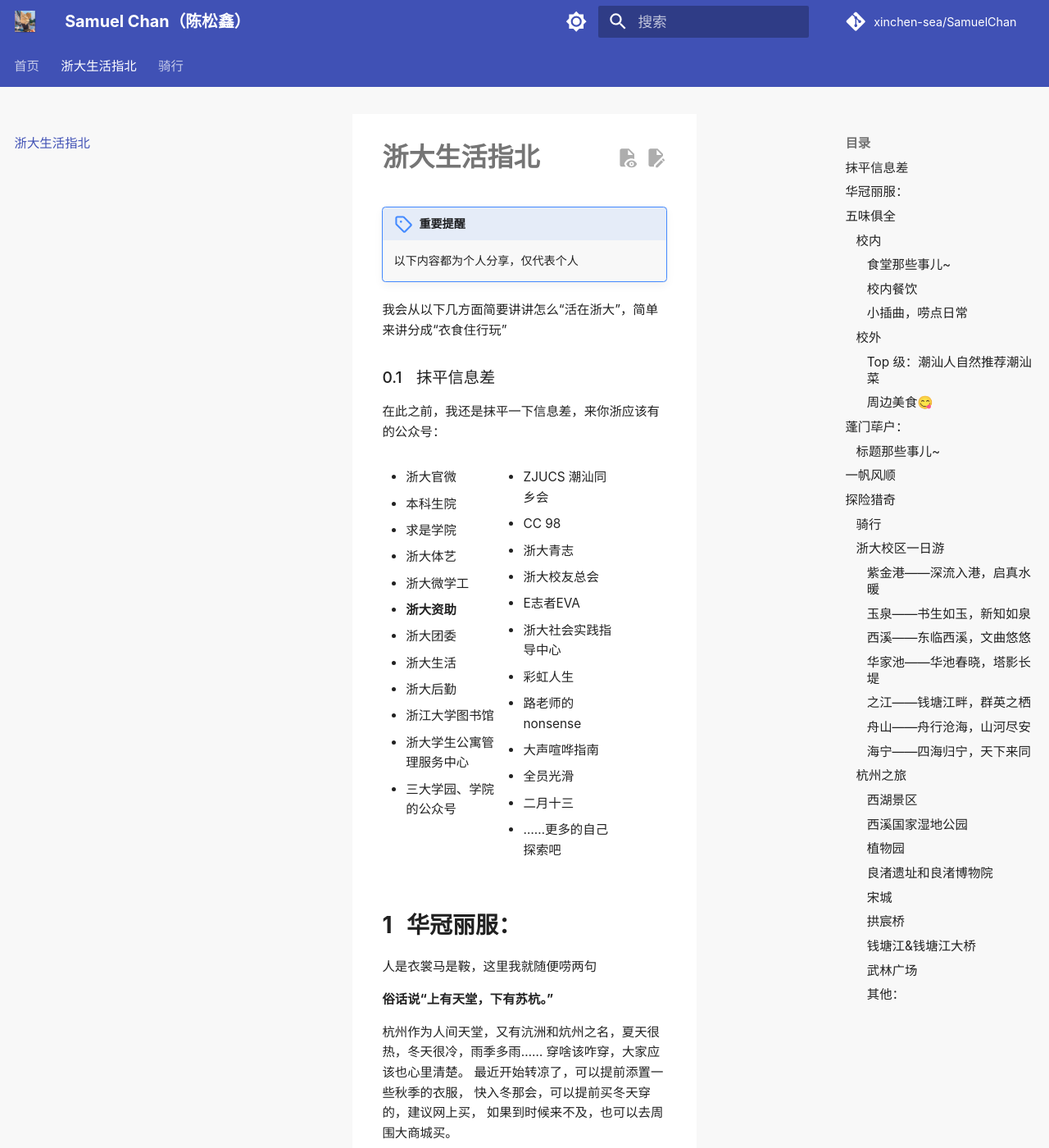
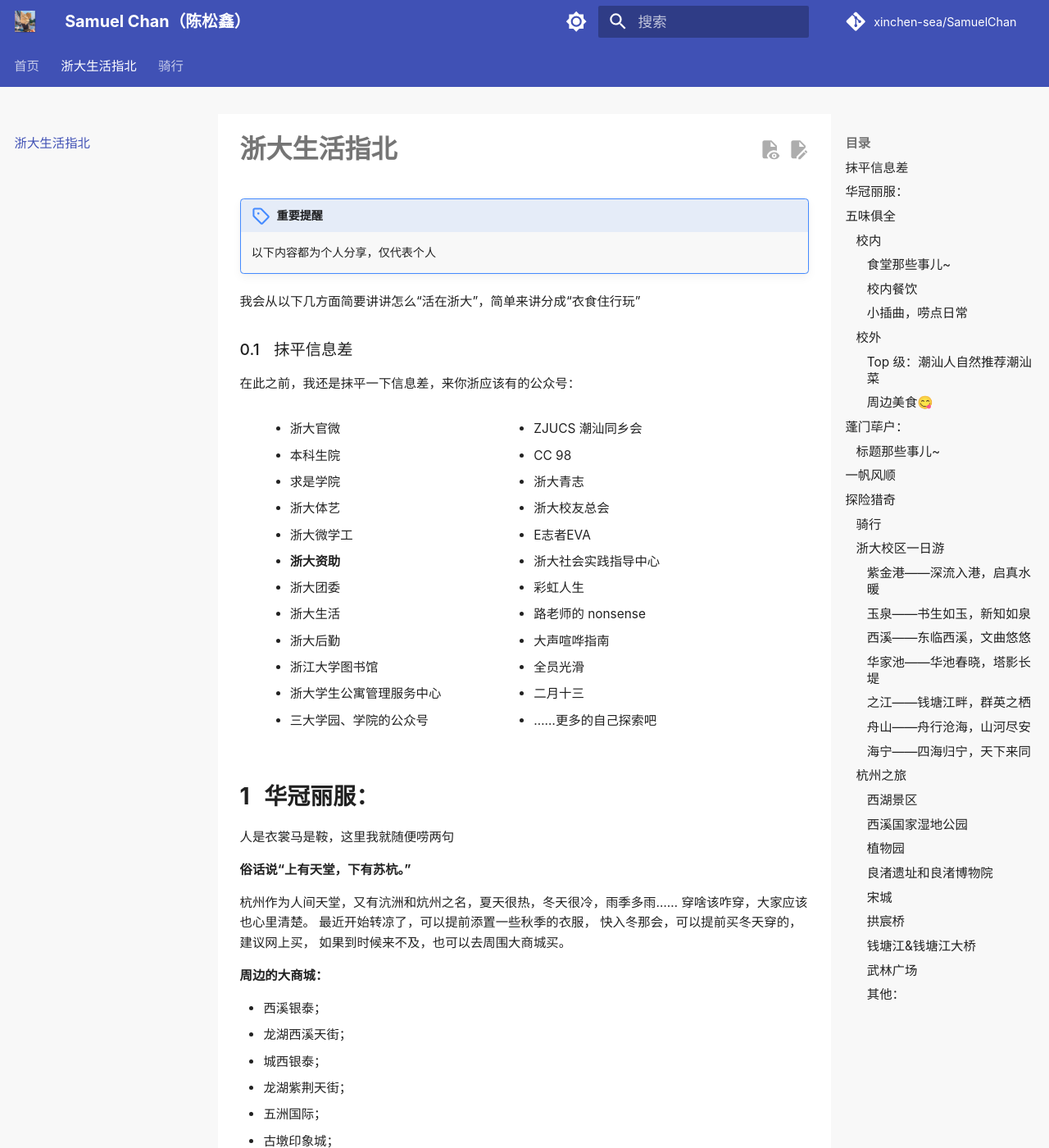
Before and after one commit to xinchen-sea/SamuelChan, an MkDocs documentation site: the page built from docs/zhibei.md, in a window 1280 px wide and 1400 px high. Shown: the whole window at 82% size. Built offline with MkDocs 1.6.1 and Material for MkDocs 9.7.7, drawn with Linux system fonts in a browser that asks for light colours; plug-ins that fetch from the network failed and are left out; comment, search, counter and statistics services are not loaded.

Commit message:
Update custom.css

```diff
--- a/docs/assets/custom.css
+++ b/docs/assets/custom.css
@@ -51,13 +51,6 @@ h6:before {
     height: auto;
 }
 
-@media only screen and (min-width: 421px) {
-  .md-content {
-  max-width: 420px; /* 将页面最大宽度设置为600像素，可以根据需要调整 */
-  margin: 0 auto;   /* 居中显示内容 */
-  padding: 10px;    /* 添加内边距以防止内容紧贴边框 */
-}
-}
 
 
 
```
